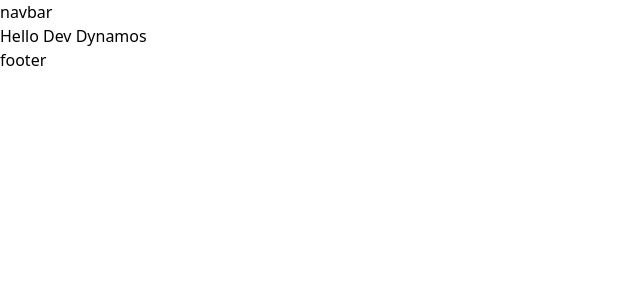
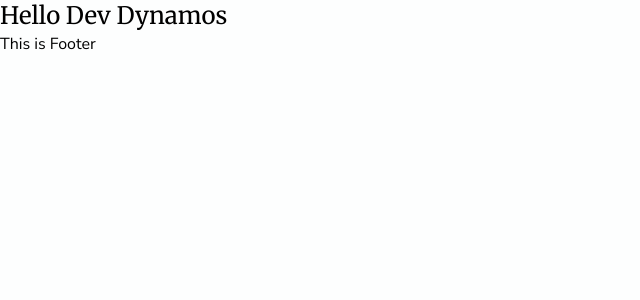
Before and after one commit to paradox-99/GoWheels, a React (Vite) app: page / in a window 1280 px wide. Shown: the top 300 px of the page, without its empty margins (0-640 px from the left). Built offline with nearby package versions, Linux system fonts and the light colour scheme.

Commit message:
added colors and fonts in tailwind.config.js

```diff
--- a/src/Root.jsx
+++ b/src/Root.jsx
@@ -6,8 +6,10 @@ const Root = () => {
     return (
         <div>
             <Navbar></Navbar>
-            <Outlet></Outlet>
-            <Footer></Footer>
+            <div className="max-w-7xl mx-2 lg:mx-5 xl:mx-auto">
+                <Outlet></Outlet>
+            </div>
+                <Footer></Footer>
         </div>
     );
 };
--- a/src/components/Footer.jsx
+++ b/src/components/Footer.jsx
@@ -1,7 +1,7 @@
 const Footer = () => {
     return (
         <div>
-            <p>footer</p>
+            <p className="font-nunito">This  is  Footer </p>
         </div>
     );
 };
--- a/src/components/Navbar.jsx
+++ b/src/components/Navbar.jsx
@@ -1,7 +1,7 @@
 const Navbar = () => {
     return (
         <div>
-            <p>navbar</p>
+
         </div>
     );
 };
--- a/src/index.css
+++ b/src/index.css
@@ -1,3 +1,10 @@
+@import url('https://fonts.googleapis.com/css2?family=Merriweather:ital,wght@0,300;0,400;0,700;0,900;1,300;1,400;1,700;1,900&family=Nunito+Sans:ital,opsz,wght@0,6..12,200..1000;1,6..12,200..1000&display=swap');
+
+
 @tailwind base;
 @tailwind components;
 @tailwind utilities;
+
+body{
+    background-color: #fdfefe;
+}
--- a/src/pages/home page/HomePage.jsx
+++ b/src/pages/home page/HomePage.jsx
@@ -1,7 +1,7 @@
 const HomePage = () => {
     return (
         <div>
-            <h1>Hello Dev Dynamos</h1>
+            <h1 className="text-2xl font-merriweather">Hello Dev Dynamos</h1>
         </div>
     );
 };
--- a/tailwind.config.js
+++ b/tailwind.config.js
@@ -5,7 +5,16 @@ export default {
     "./src/**/*.{js,ts,jsx,tsx}",
 ],
   theme: {
-    extend: {},
+    extend: {
+      colors: {
+        primary: "#ff4c30",
+        secondary: "#161616",
+      },
+      fontFamily: {
+        merriweather: '"Merriweather", serif',
+        nunito: '"Nunito Sans", sans-serif'
+      }
+    },
   },
   plugins: [],
 }
```
